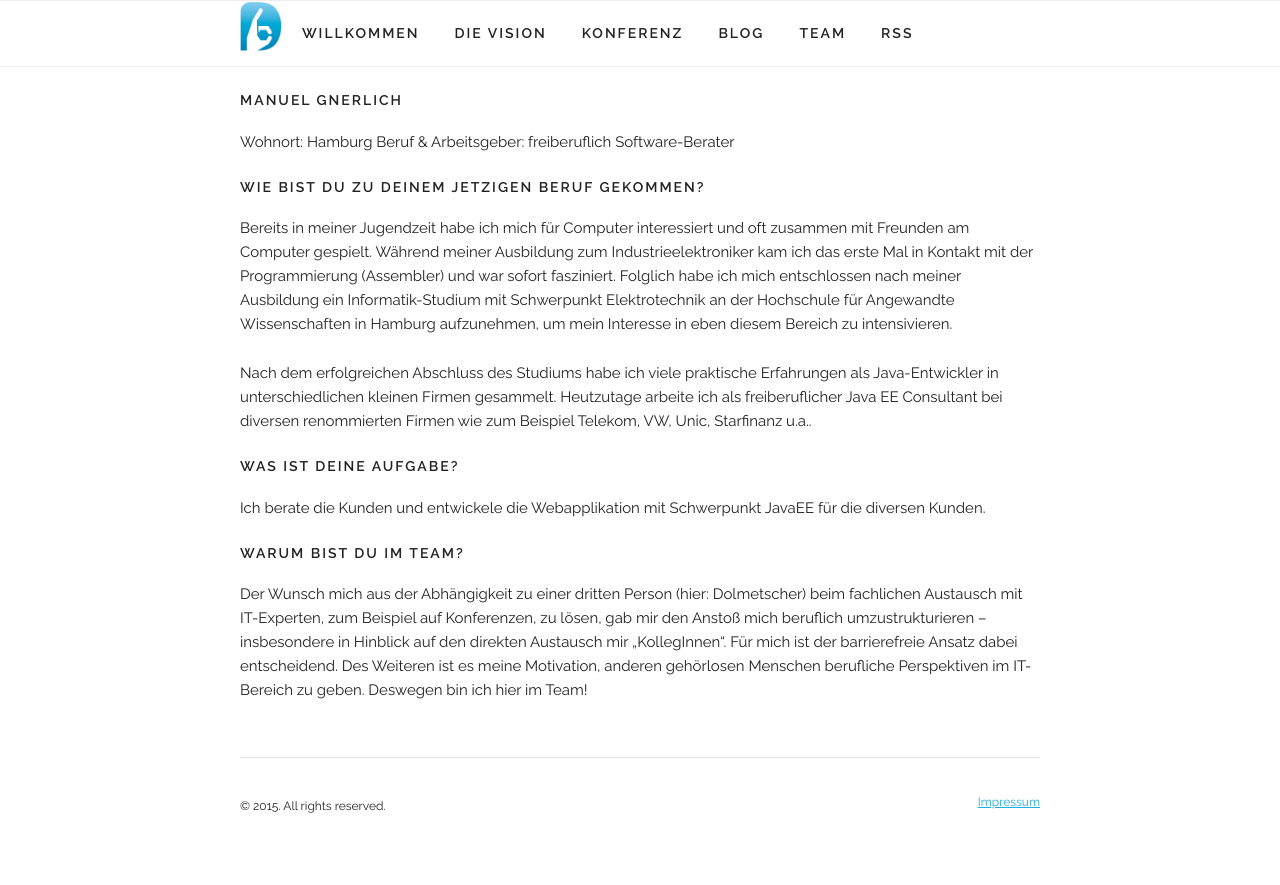
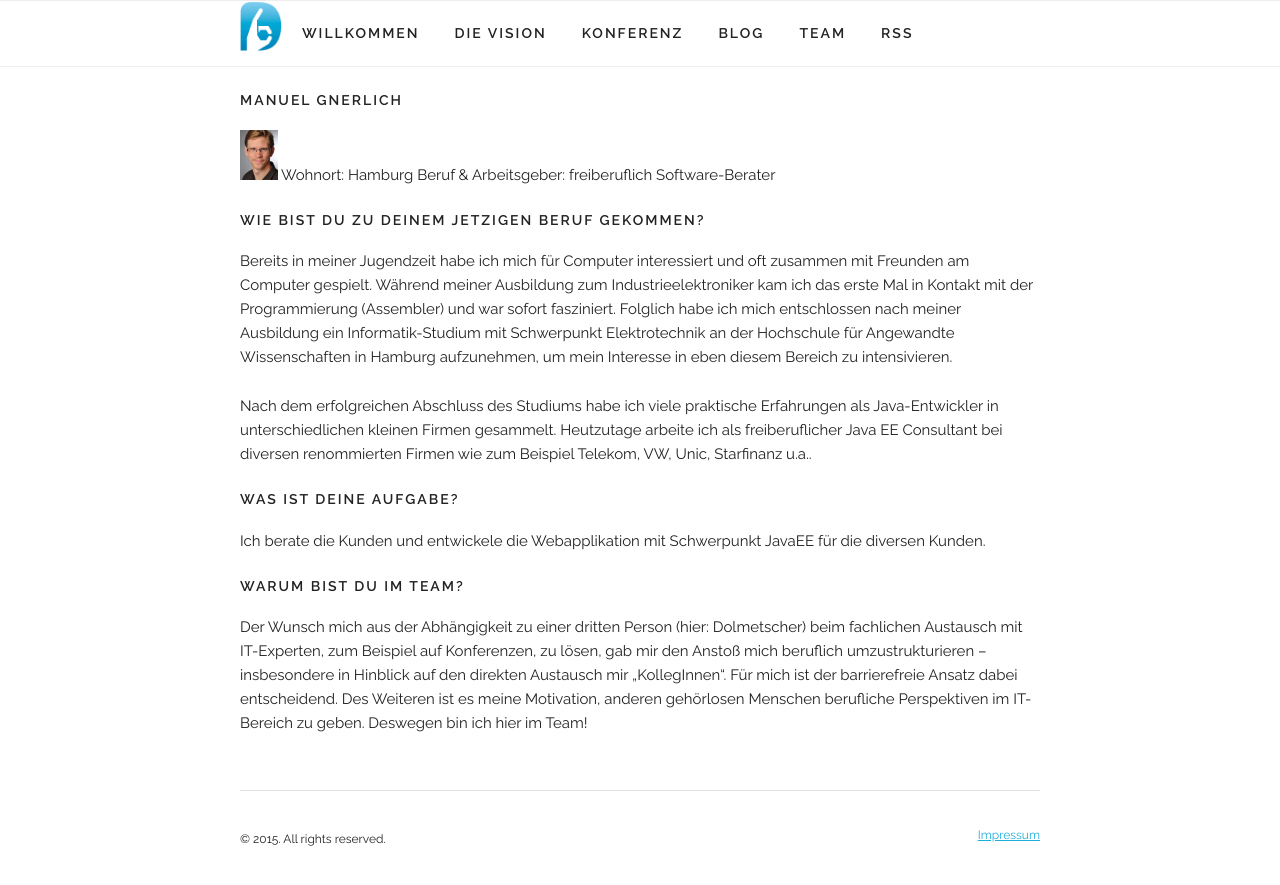
Before and after one commit to NickelPic/deafit.github.io, a Jekyll site: the page built from team/manuel-gnerlich.md, in a window 1280 px wide. Shown: the top 885 px of the page. Built offline with Jekyll 4.4.1, drawn with Linux system fonts in a browser that asks for light colours; nearby versions of some CDN libraries.

Commit message:
Update manuel-gnerlich.md

```diff
--- a/team/manuel-gnerlich.md
+++ b/team/manuel-gnerlich.md
@@ -2,6 +2,7 @@
 layout: page
 title: Manuel Gnerlich
 ---
+<img src="{{ site.baseurl }}public/images/magn_small.jpg" height="50">
 Wohnort: Hamburg
 Beruf & Arbeitsgeber: freiberuflich Software-Berater
 
```
